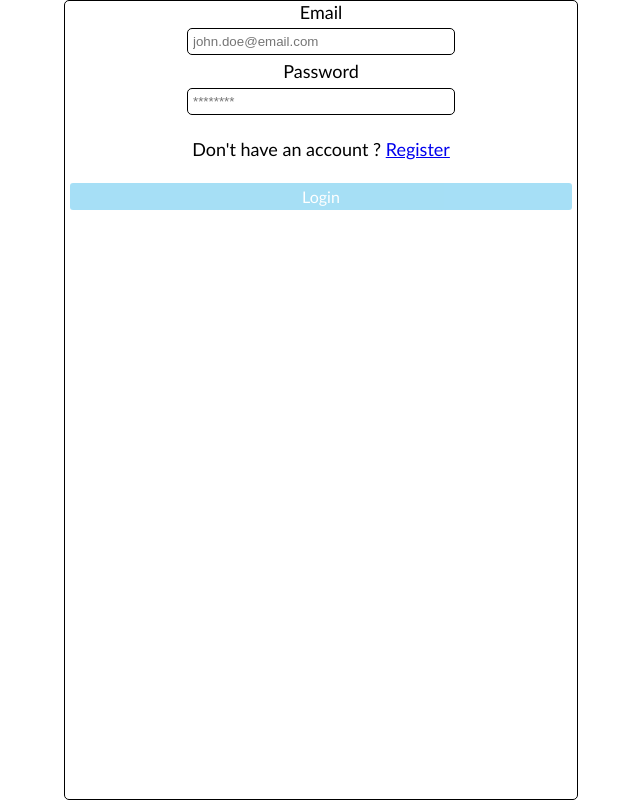
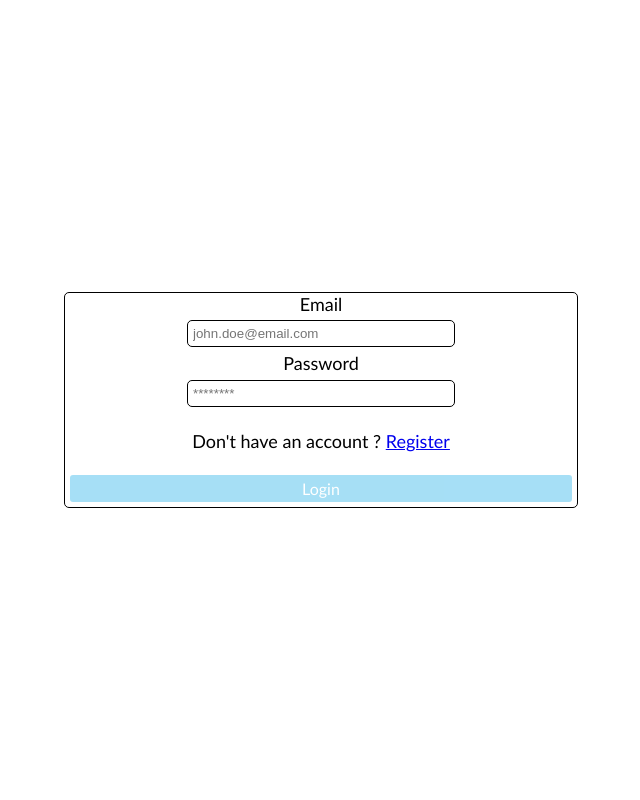
Before and after one commit to DevThibautMonin/frontend-expense-manager, a React (Create React App) app: page / in a window 1280 px wide. Shown: the whole page, without its empty margins (319-959 px from the left). Built offline with nearby package versions, Linux system fonts and the light colour scheme.

Commit message:
fix: trying to fix css problems but wtf

```diff
--- a/src/App.css
+++ b/src/App.css
@@ -8,7 +8,7 @@ html body {
   width: 100vw;
   display: flex;
   justify-content: center;
-  /* align-items: center; */
+  align-items: center;
 }
 
 :root {
```
